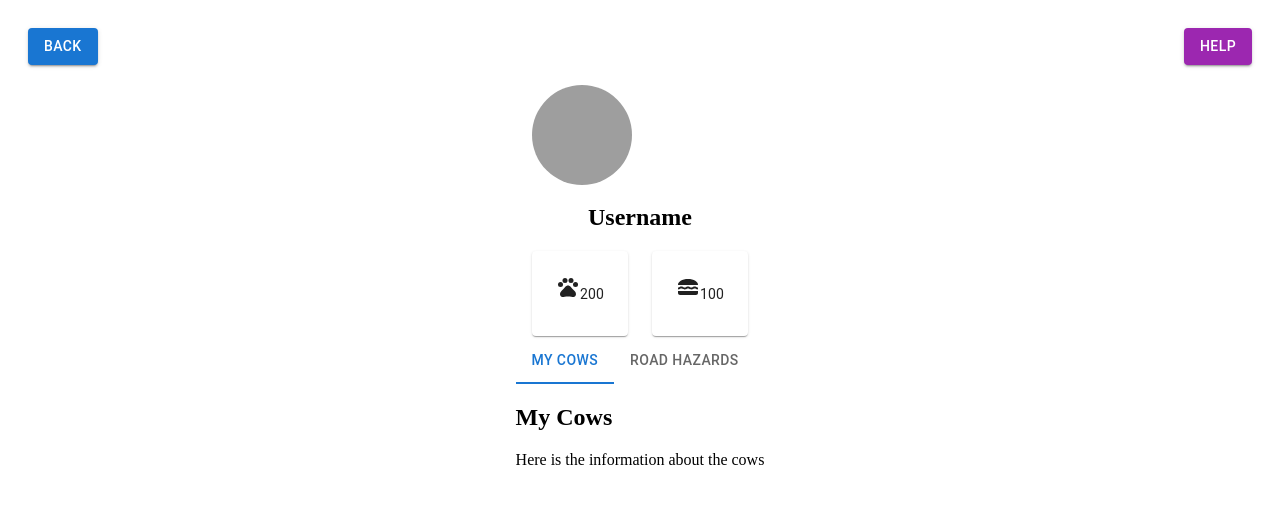
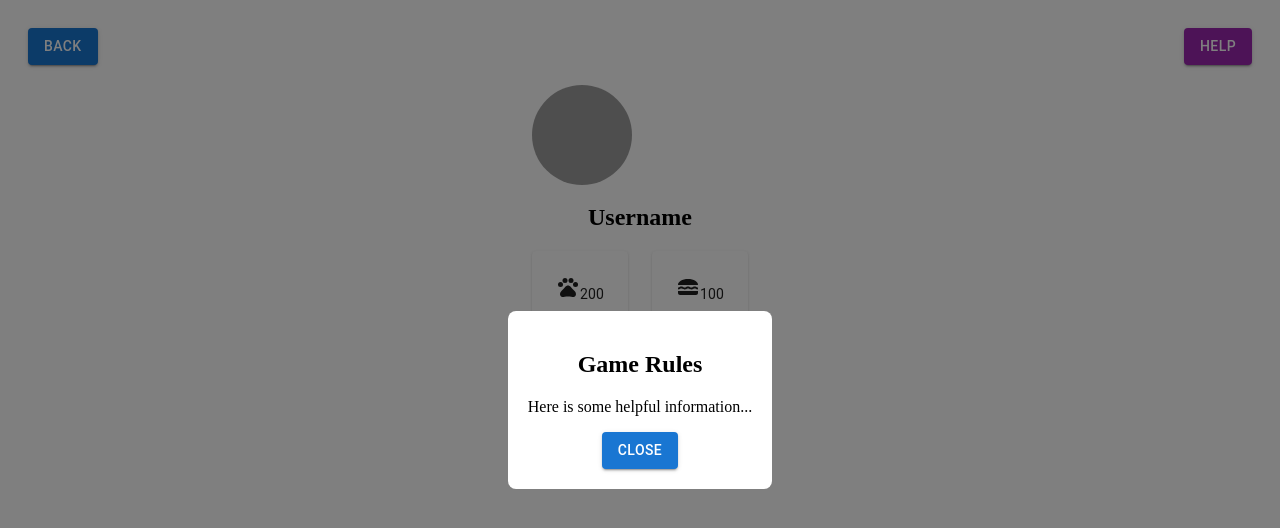
Before and after one commit to edombelayneh/SpartaHack, a Next.js app: page /profile in a window 1280 px wide. Both pictures are taken after a click on the button "HELP". Shown: the top 528 px of the page. Built offline with nearby package versions, Linux system fonts and the light colour scheme; grey boxes are pictures that could not be loaded.

Commit message:
Help modal added

```diff
--- a/src/app/profile/page.tsx
+++ b/src/app/profile/page.tsx
@@ -13,6 +13,7 @@ import {
   Typography,
   Tabs,
   Tab,
+  Modal,
 } from "@mui/material";
 
 const ProfilePage: React.FC = () => {
@@ -20,14 +21,18 @@ const ProfilePage: React.FC = () => {
   const [cowCount, setCowCount] = React.useState(200);
   const [hamBurgerCount, setHamBurgerCount] = React.useState(100);
   const [tabValue, setTabValue] = useState(0); // 🔹 State for Tabs
+  const [isHelpOpen, setIsHelpOpen] = useState(false);
 
   const handleBackClick = () => {
     router.back();
   };
 
   const handleHelpClick = () => {
-    // Implement help button functionality here
-    alert("Help button clicked");
+    setIsHelpOpen(true);
+  };
+
+  const handleCloseHelp = () => {
+    setIsHelpOpen(false);
   };
 
   const handleChange = () => {
@@ -115,7 +120,35 @@ const ProfilePage: React.FC = () => {
           </div>
         )}
       </div>
+
+      <Modal
+        open={isHelpOpen}
+        onClose={handleCloseHelp}
+        style={{
+          display: 'flex',
+          alignItems: 'center',
+          justifyContent: 'center',
+        }}
+      >
+        <div
+          style={{
+            backgroundColor: 'white',
+            padding: '20px',
+            borderRadius: '8px',
+            textAlign: 'center',
+          }}
+        >
+          <h2>Game Rules</h2>
+          <p>Here is some helpful information...</p>
+          <Button onClick={handleCloseHelp} variant="contained" color="primary">
+            Close
+          </Button>
+        </div>
+      </Modal>
+
     </div>
+
+
   );
 };
 
```
